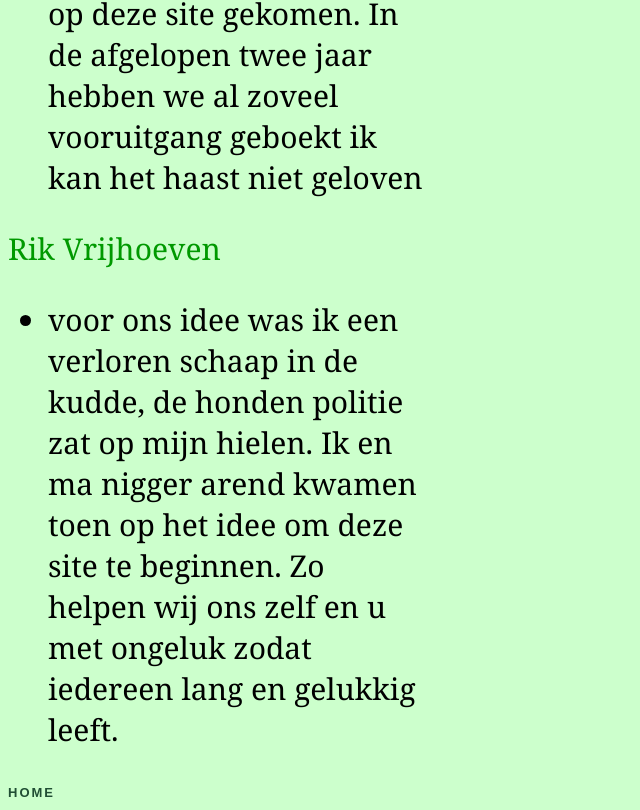
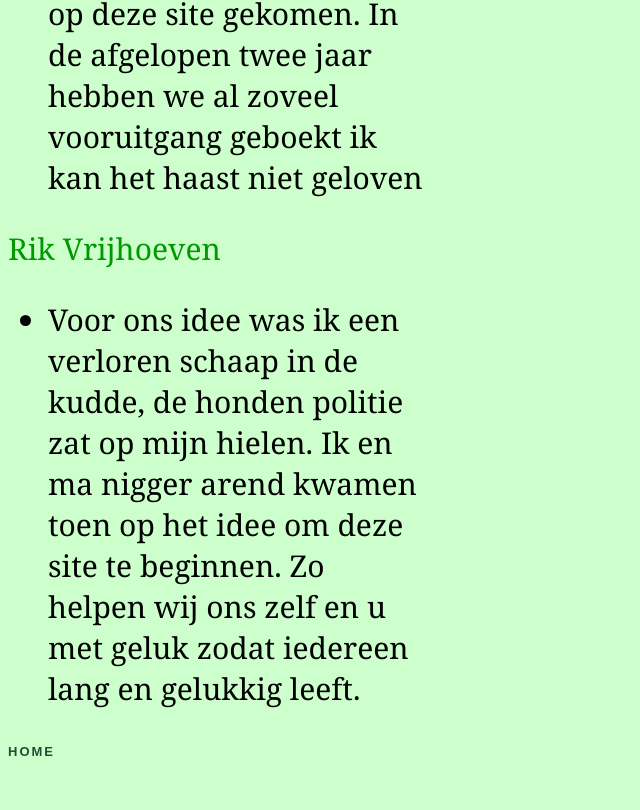
Before and after one commit to Geldvoorgeluk/Geld-voor-geluk, a plain HTML site: page doel.html in a window 1280 px wide. Shown: the part 735-1545 px from the top of the page, without its empty margins (0-640 px from the left). After the commit the page ends 1504 px from the top, so only its background shows below. Drawn offline with Linux system fonts and the light colour scheme.

Commit message:
Update doel.html

```diff
--- a/doel.html
+++ b/doel.html
@@ -15,7 +15,7 @@
   </ul>
   <p>Rik Vrijhoeven</p>
   <ul>
-    <li>voor ons idee was ik een verloren schaap in de kudde, de honden politie zat op mijn hielen. Ik en ma nigger arend kwamen toen op het idee om deze site te beginnen. Zo helpen wij ons zelf en u met ongeluk zodat iedereen lang en gelukkig leeft.</li>
+    <li>Voor ons idee was ik een verloren schaap in de kudde, de honden politie zat op mijn hielen. Ik en ma nigger arend kwamen toen op het idee om deze site te beginnen. Zo helpen wij ons zelf en u met geluk zodat iedereen lang en gelukkig leeft.</li>
   </ul>
 <img class="plaatje" style="position:absolute; TOP:20px; LEFT:800px; WIDTH:700px; HEIGHT:700px" SRC="http://cdn.simplesite.com/i/86/86/282600881386915462/i282600889632100272._szw480h1280_.jpg">
 <a href="index.html">home</a>
```
